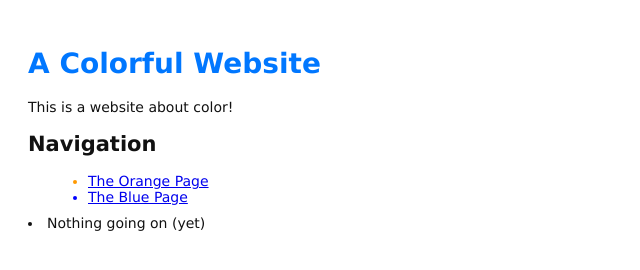
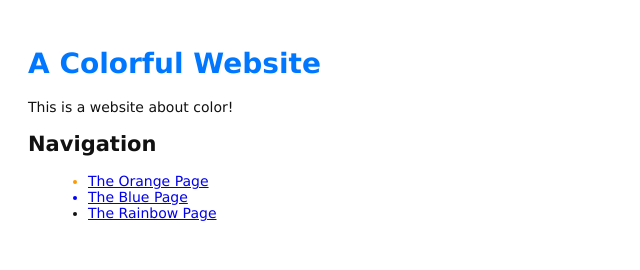
Before and after one commit to nidhijay/2310056, a plain HTML site: page index.html in a window 1280 px wide. Shown: the whole page, without its empty margins (0-640 px from the left). Drawn offline with Linux system fonts and the light colour scheme.

Commit message:
Link index.html to rainbow.html

```diff
--- a/index.html
+++ b/index.html
@@ -17,8 +17,10 @@
   <li style="color: #00F">
     <a href="blue.html">The Blue Page</a>
   </li>
+  <li>
+    <a href="rainbow.html">The Rainbow Page</a>
+  </li>
 </ul>
-    <li>Nothing going on (yet)</li>
-  </ul>
+
 </body>
 </html>
```
Lines whose indentation alone changed are shown as unchanged.
